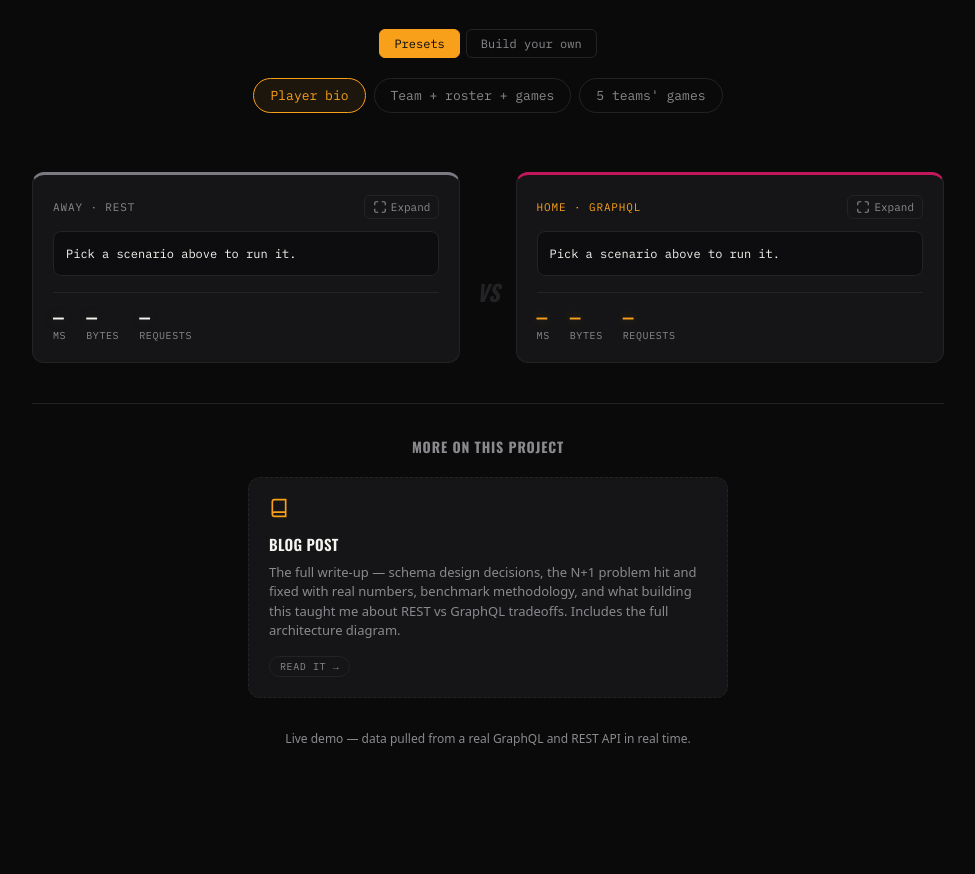
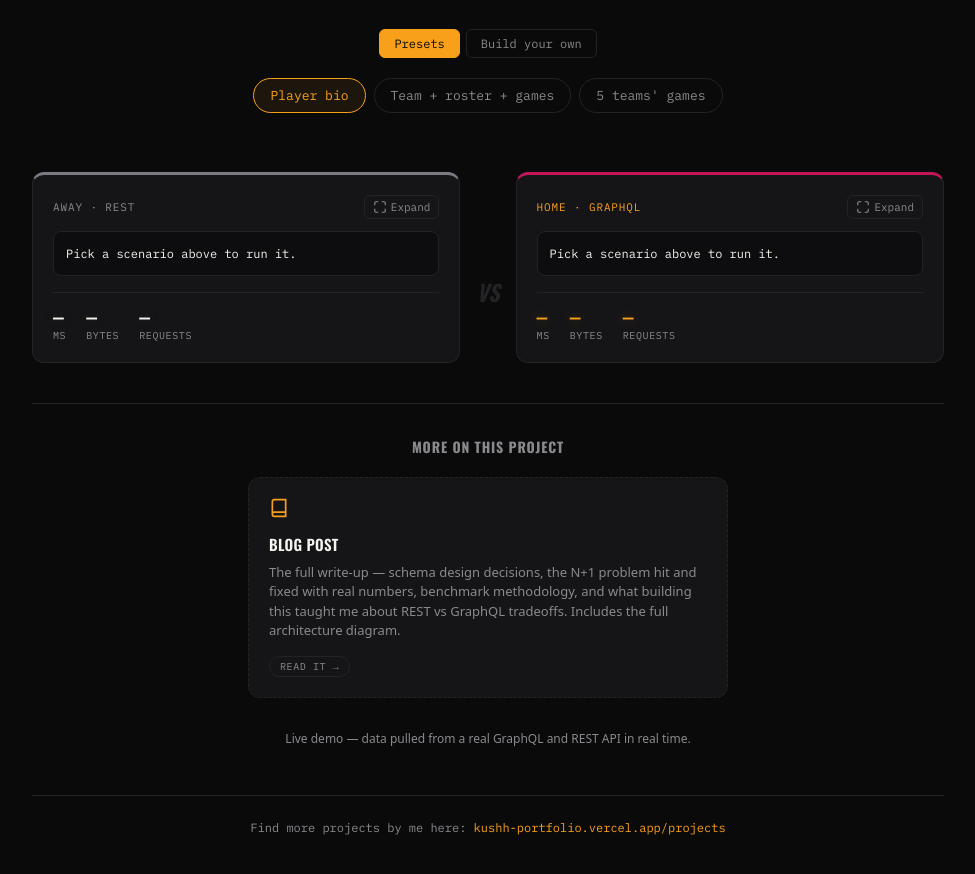
Before and after one commit to KushH305/nba_api-to-graphql, a plain HTML site: page frontend/index.html in a window 1280 px wide. Shown: the part 166-1040 px from the top of the page, without its empty margins (152-1127 px from the left). Before the commit the page ends 973 px from the top, so only its background shows below. Drawn offline with nearby package versions, Linux system fonts and the light colour scheme.

Commit message:
added footer

```diff
--- a/frontend/index.html
+++ b/frontend/index.html
@@ -4,6 +4,7 @@
 <meta charset="UTF-8" />
 <meta name="viewport" content="width=device-width, initial-scale=1.0" />
 <title>REST vs GraphQL — Miami Heat Data</title>
+<link rel="icon" type="image/svg+xml" href="favicon.svg" />
 <link rel="preconnect" href="https://fonts.googleapis.com">
 <link href="https://fonts.googleapis.com/css2?family=Oswald:wght@500;600;700&family=IBM+Plex+Mono:wght@400;500;600&display=swap" rel="stylesheet">
 <link rel="stylesheet" href="style.css" />
@@ -161,6 +162,10 @@
   </div>
 </div>
 
+<footer class="site-footer">
+  <p>Find more projects by me here: <a href="https://kushh-portfolio.vercel.app/projects" target="_blank" rel="noopener noreferrer">kushh-portfolio.vercel.app/projects</a></p>
+</footer>
+
 <script src="app.js"></script>
 </body>
 </html>
--- a/frontend/style.css
+++ b/frontend/style.css
@@ -610,3 +610,26 @@ body {
   from { opacity: 0; }
   to { opacity: 1; }
 }
+
+.site-footer {
+  text-align: center;
+  margin-top: 3rem;
+  padding-top: 1.5rem;
+  border-top: 1px solid var(--panel-border);
+}
+
+.site-footer p {
+  font-family: var(--font-mono);
+  font-size: 12px;
+  color: var(--text-muted);
+  margin: 0;
+}
+
+.site-footer a {
+  color: var(--heat-gold);
+  text-decoration: none;
+}
+
+.site-footer a:hover {
+  text-decoration: underline;
+}
```
Also changed, not shown: frontend/blog.html (+5 -0 lines), frontend/favicon.svg (added).
